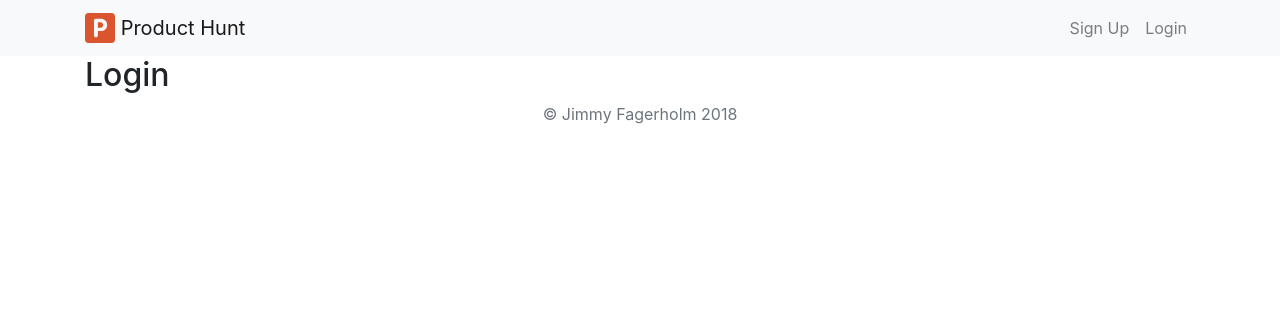
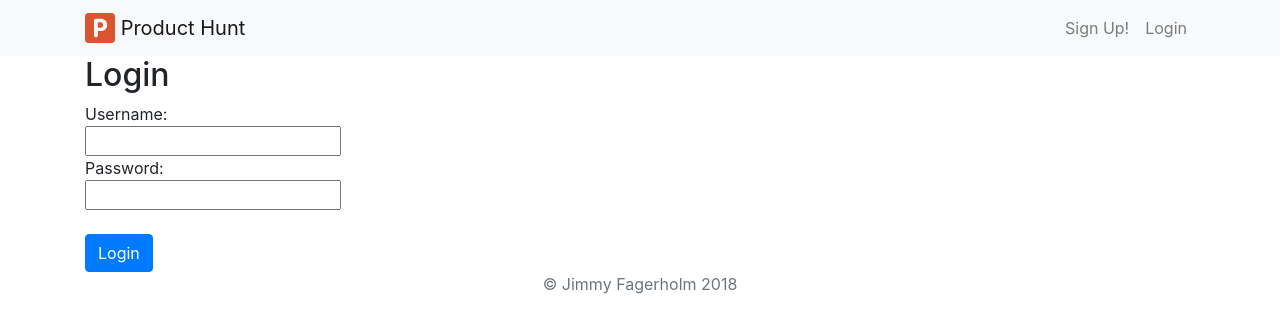
Before and after one commit to Faagerholm/product-hunt-copy, a Django app: page /accounts/login/ in a window 1280 px wide. Shown: the top 333 px of the page. Run offline with Django 3.2, Linux system fonts and the light colour scheme; some libraries are stand-ins or nearby versions.

Commit message:
Sign Up / Login / Logout now works

```diff
--- a/accounts/templates/accounts/login.html
+++ b/accounts/templates/accounts/login.html
@@ -1,5 +1,19 @@
 {% extends 'base.html' %}
 
 {% block content %}
-    <h2>Login</h2>
+    {% if error %} {{ error }} {% endif %}
+
+    <h2> Login</h2>
+    <form method="POST" action="{% url 'login' %}">
+    {% csrf_token %}
+        Username: <br>
+        <input type="text" name="username"/>
+        <br>
+        Password:
+        <br>
+        <input type="password" name="password"/>
+        <br>
+        <br>
+        <input type="submit" class="btn btn-primary" value="Login">
+    </form>
 {% endblock %}
--- a/accounts/views.py
+++ b/accounts/views.py
@@ -3,13 +3,24 @@ from django.contrib.auth.models import User
 from django.contrib import auth
 
 
-def login(request):
-    return render(request, 'accounts/login.html')
+# This is the logout function
+def logout(request):
+    if request.method == 'POST':
+        auth.logout(request)
+        return redirect('home')
 
 
-# TODO: route to homepage. fix logout
-def logout(request):
-    return render(request, 'accounts/signup.html')
+# This is the login function
+def login(request):
+    if request.method == 'POST':
+        user = auth.authenticate(username=request.POST['username'], password=request.POST['password'])
+        if user is not None:
+            auth.login(request, user)
+            return redirect('home')
+        else:
+            return render(request, 'accounts/login.html', {'error': 'Username or password is incorrect.'})
+    else:
+        return render(request, 'accounts/login.html')
 
 
 def signup(request):
--- a/producthunt/templates/base.html
+++ b/producthunt/templates/base.html
@@ -24,12 +24,23 @@
           </button>
           <div class="collapse navbar-collapse" id="navbarNav">
             <ul class="navbar-nav ml-auto">
-              <li class="nav-item">
-                <a class="nav-link" href="#">Sign Up</a>
-              </li>
-              <li class="nav-item">
-                <a class="nav-link" href="#">Login</a>
-              </li>
+                  {% if user.is_authenticated %}
+                      <li class="nav-item">
+                        <a class="nav-link" href="javascript:{document.getElementById('logout').submit()}">Logout</a>
+                        <form id="logout" method="POST" action="{% url 'logout' %}">
+                            {% csrf_token %}
+                            <input type="hidden" />
+                        </form>
+                      </li>
+                  {% else %}
+                      <li class="nav-item">
+                        <a class="nav-link" href="{% url 'signup' %}">Sign Up!</a>
+                      </li>
+                      <li class="nav-item">
+                          <a class="nav-link" href="{% url 'login' %}">Login</a>
+                      </li>
+                  {% endif %}
+
             </ul>
           </div>
         </div>
```
